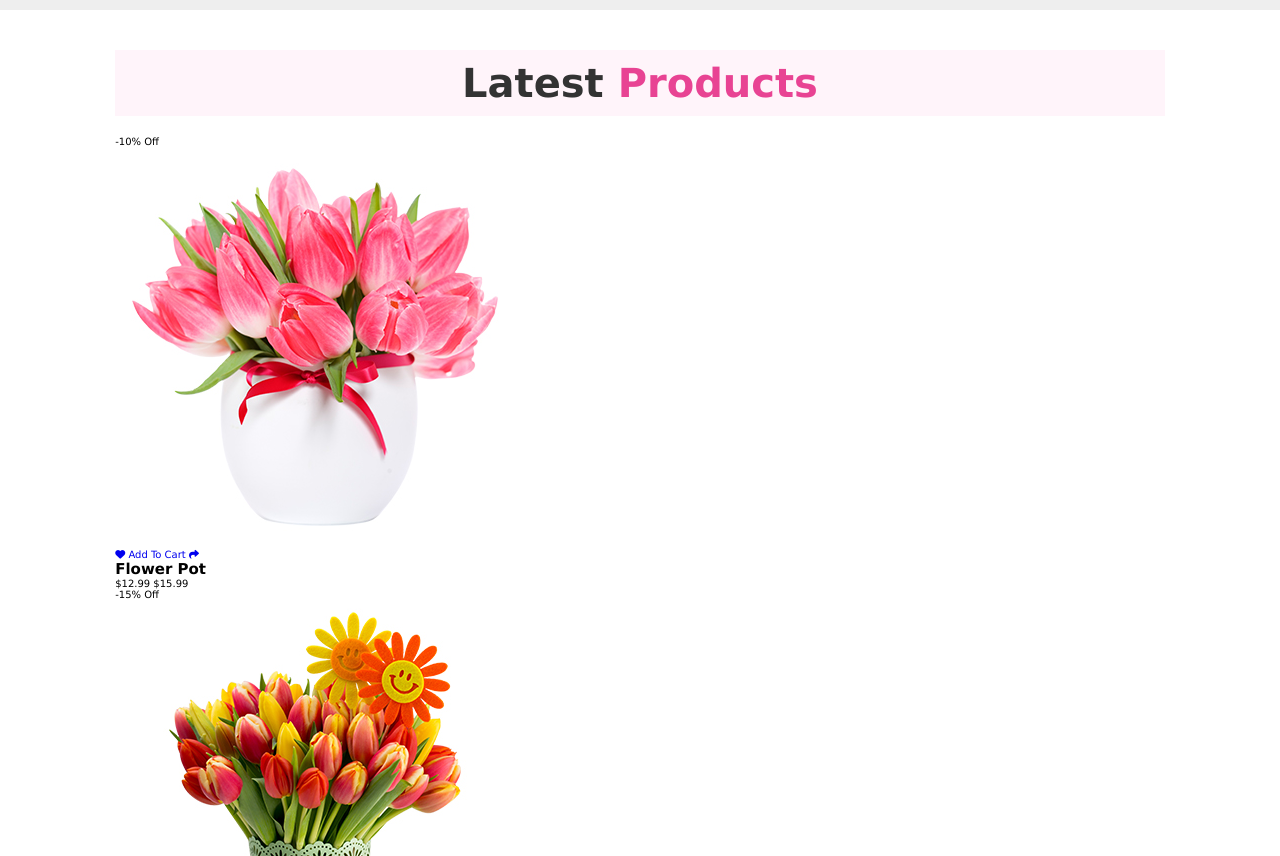
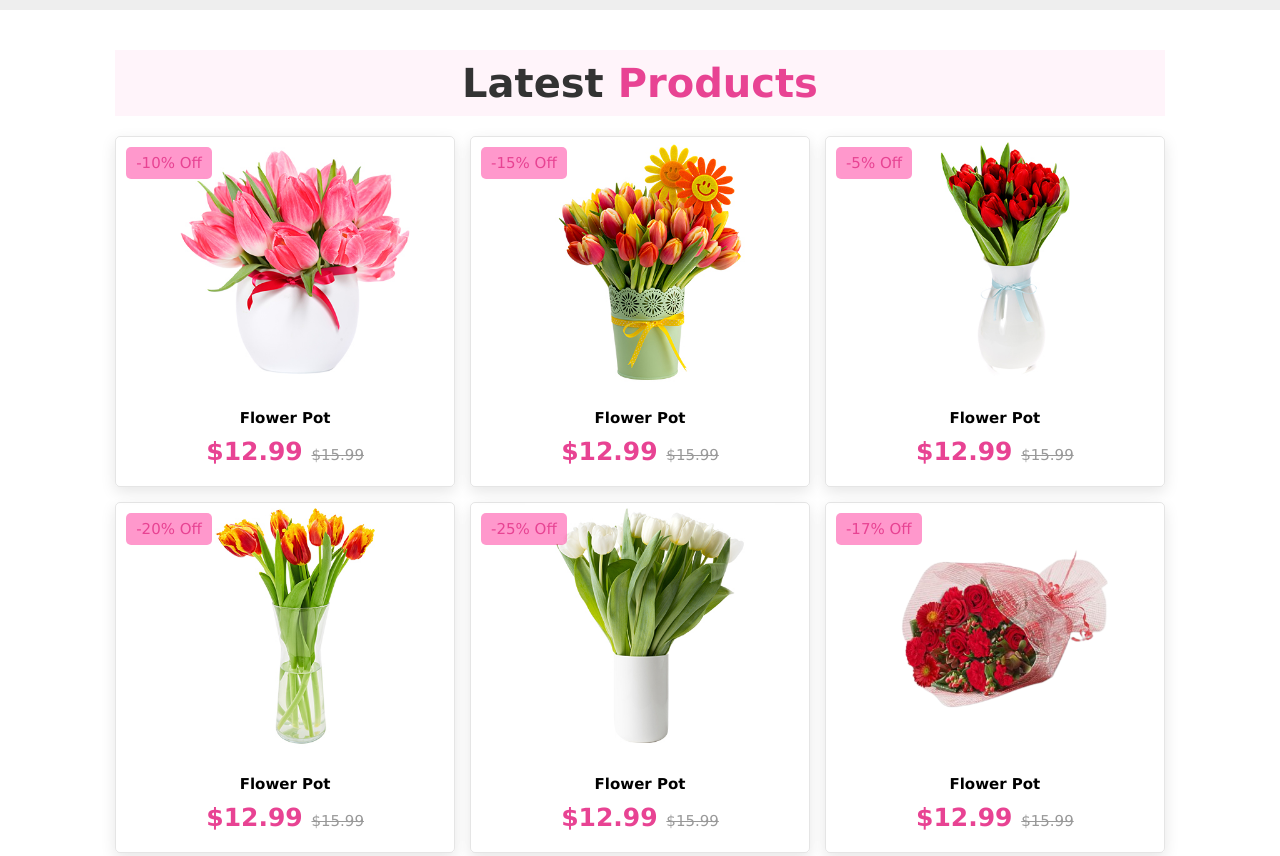
Before and after one commit to HamdiNur/Flower-Shop, a plain HTML site: page index.html in a window 1280 px wide. Shown: the part 1500-2356 px from the top of the page. Drawn offline with Linux system fonts and the light colour scheme.

Commit message:
styling  prduct

```diff
--- a/style.css
+++ b/style.css
@@ -230,14 +230,108 @@ header .fa-bars{
 }
 
 
+.products .box-container{
+    display: flex;
+    flex-wrap: wrap;
+    gap: 1.5rem;
+
+}
+.products .box-container .box{
+
+    flex: 1 1 30rem;
+    box-shadow:  0 .5rem 1.5rem rgba(0, 0, 0, .1);
+    border-radius: .5rem;
+    border: .1rem solid rgba(0, 0, 0, .1);
+    position: relative;
+
+}
+
+.products .box-container .box .discount{
+
+    position: absolute;
+    top:1rem;
+    left: 1rem;
+    padding: .7rem 1rem;
+    font-size: 1.5rem;
+    color: var(--pink);
+    background: rgba(255, 51, 153, 0.5);
+    z-index: 1;
+   border-radius: .5rem;
+
+ }
+ .products .box-container .box .img{
+    position: relative;
+    text-align: center;
+    padding-left: 2rem;
+    overflow: hidden;
+
+ }
+ .products .box-container .box .img img{
+    height: 25rem;
+
+ }
+ .products .box-container .box:hover .img img{
+    transform: scale(1.1);
+
+ }
+
+
+ .products .box-container .box .img .icons{
+   position: absolute;
+   bottom: -7rem;
+   left: 0;
+   right: 0;
+   display: flex;
+ }
+ .products .box-container .box:hover .img .icons{
+     bottom: 0;
+ }
+ .products .box-container .box:hover .img .icons a{
+    height: 5rem;
+    line-height: 5rem;
+    font-size: 2rem;
+    width: 50%;
+    background: var(--pink);
+    color: #fff;
+    text-align: center;
+
+
+ }
+ .products .box-container .box:hover .img .icons .cart-btn{
+    border-left: .1rem solid #fff7;
+    border-right: .1rem solid #fff7;
+    width: 100%;
+ }
+
+
+ .products .box-container .box:hover .img .icons a:hover{
+    background: #333;
+ }
 
 
 
 
+.products .box-container  .box .content{
+    padding: 2rem;
+    text-align: center;
+}
 
+.products .box-container .box .content h3{
+    font-size: 2.5rem;
+    color: #333;
 
-
-
+}
+.products .box-container .box .content .price{
+    font-size: 2.5rem;
+    color: var(--pink);
+    font-weight: bolder;
+    padding-top: 1rem;
+}
+.products .box-container .box .content span{
+    font-size: 1.5rem;
+    color: #999;
+    font-weight: lighter;
+text-decoration: line-through;}
 
 
 
```
